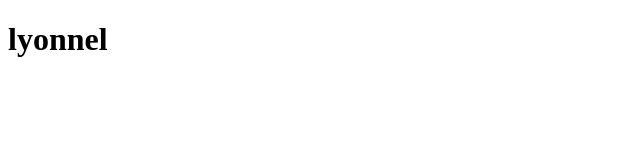
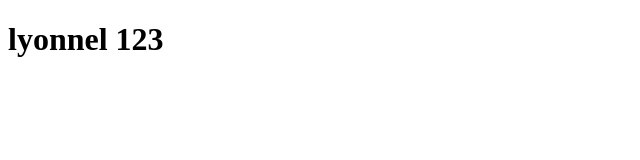
Before and after one commit to TeneSoh/initGit, a plain HTML site: page lyonnel.html in a window 1280 px wide. Shown: the full height of the page, 0-640 px from the left. Drawn offline with Linux system fonts and the light colour scheme.

Commit message:
ajout de 123 dans lyonnel

```diff
--- a/lyonnel.html
+++ b/lyonnel.html
@@ -6,6 +6,6 @@
     <title>Document</title>
 </head>
 <body>
-    <h1>lyonnel</h1>
+    <h1>lyonnel 123</h1>
 </body>
 </html>
```
